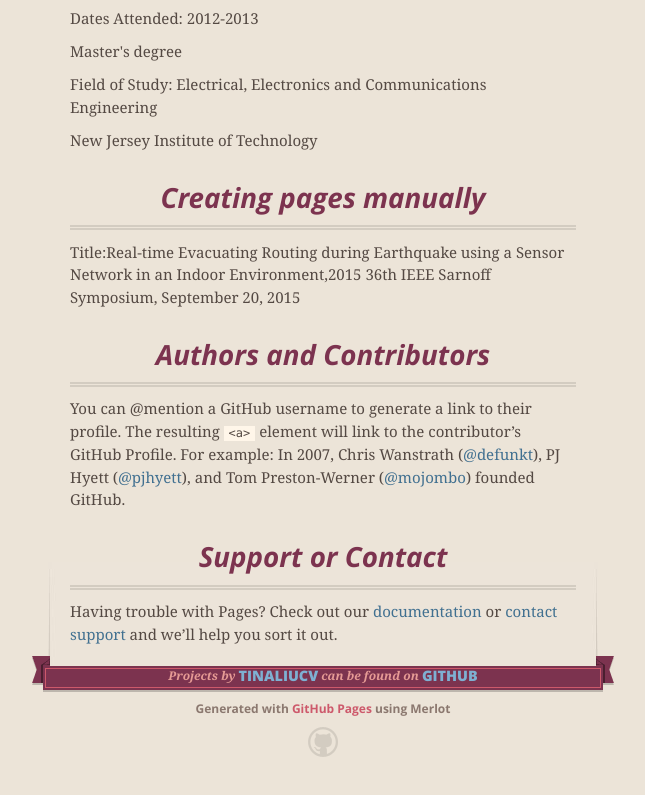
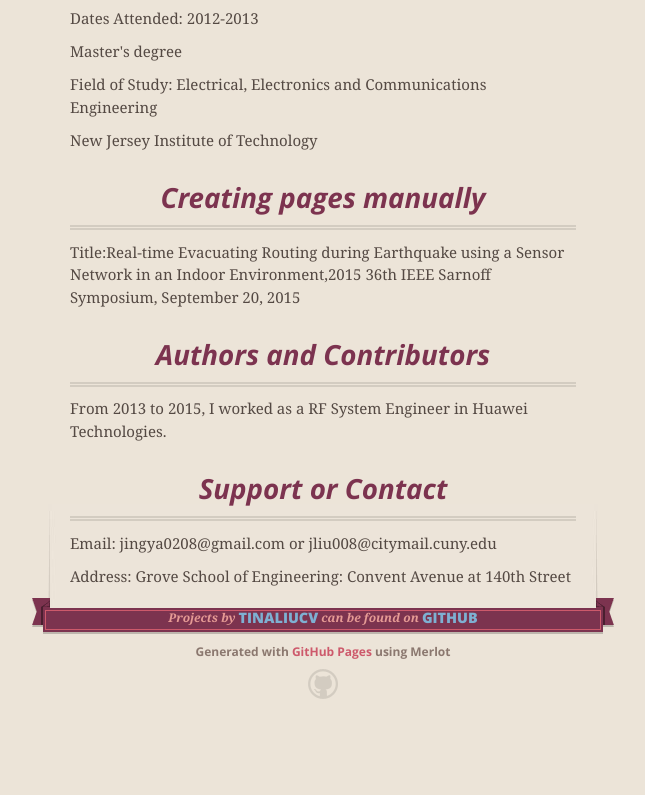
Before and after one commit to JingyaLiu/TinaLiuCV.github.io, a plain HTML site: page index.html in a window 1280 px wide. Shown: the part 597-1392 px from the top of the page, without its empty margins (317-962 px from the left). After the commit the page ends 1336 px from the top, so only its background shows below. Drawn offline with nearby package versions, Linux system fonts and the light colour scheme.

Commit message:
Update index.html

```diff
--- a/index.html
+++ b/index.html
@@ -74,14 +74,16 @@ Title:Real-time Evacuating Routing during Earthquake using a Sensor Network in a
 </p>
 
 <h3>
-<a id="authors-and-contributors" class="anchor" href="#authors-and-contributors" aria-hidden="true"><span aria-hidden="true" class="octicon octicon-link"></span></a>Authors and Contributors</h3>
+<a id="Working Experience" class="anchor" href="#authors-and-contributors" aria-hidden="true"><span aria-hidden="true" class="octicon octicon-link"></span></a>Authors and Contributors</h3>
 
-<p>You can @mention a GitHub username to generate a link to their profile. The resulting <code>&lt;a&gt;</code> element will link to the contributor’s GitHub Profile. For example: In 2007, Chris Wanstrath (<a href="https://github.com/defunkt" class="user-mention">@defunkt</a>), PJ Hyett (<a href="https://github.com/pjhyett" class="user-mention">@pjhyett</a>), and Tom Preston-Werner (<a href="https://github.com/mojombo" class="user-mention">@mojombo</a>) founded GitHub.</p>
+<p>
+From 2013 to 2015, I worked as a RF System Engineer in Huawei Technologies.</p>
 
 <h3>
-<a id="support-or-contact" class="anchor" href="#support-or-contact" aria-hidden="true"><span aria-hidden="true" class="octicon octicon-link"></span></a>Support or Contact</h3>
+<a id="Contact Information" class="anchor" href="#support-or-contact" aria-hidden="true"><span aria-hidden="true" class="octicon octicon-link"></span></a>Support or Contact</h3>
 
-<p>Having trouble with Pages? Check out our <a href="https://help.github.com/pages">documentation</a> or <a href="https://github.com/contact">contact support</a> and we’ll help you sort it out.</p>
+<p>Email: jingya0208@gmail.com or jliu008@citymail.cuny.edu</p>
+<p>Address: Grove School of Engineering: Convent Avenue at 140th Street</p>
       </section>
 
       <footer>
```
